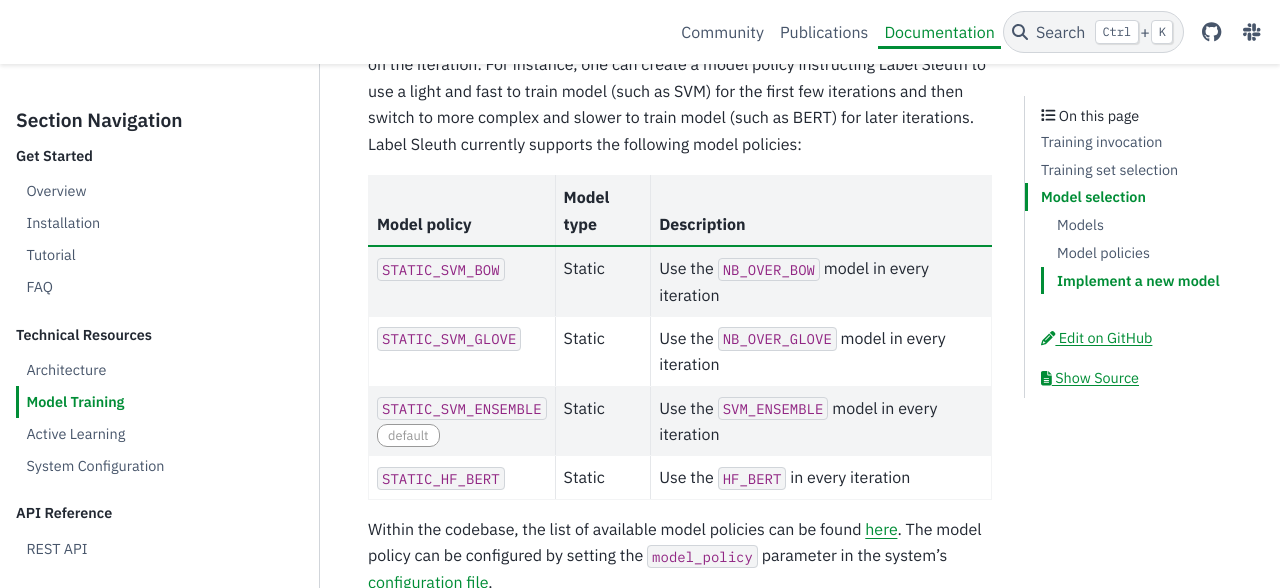
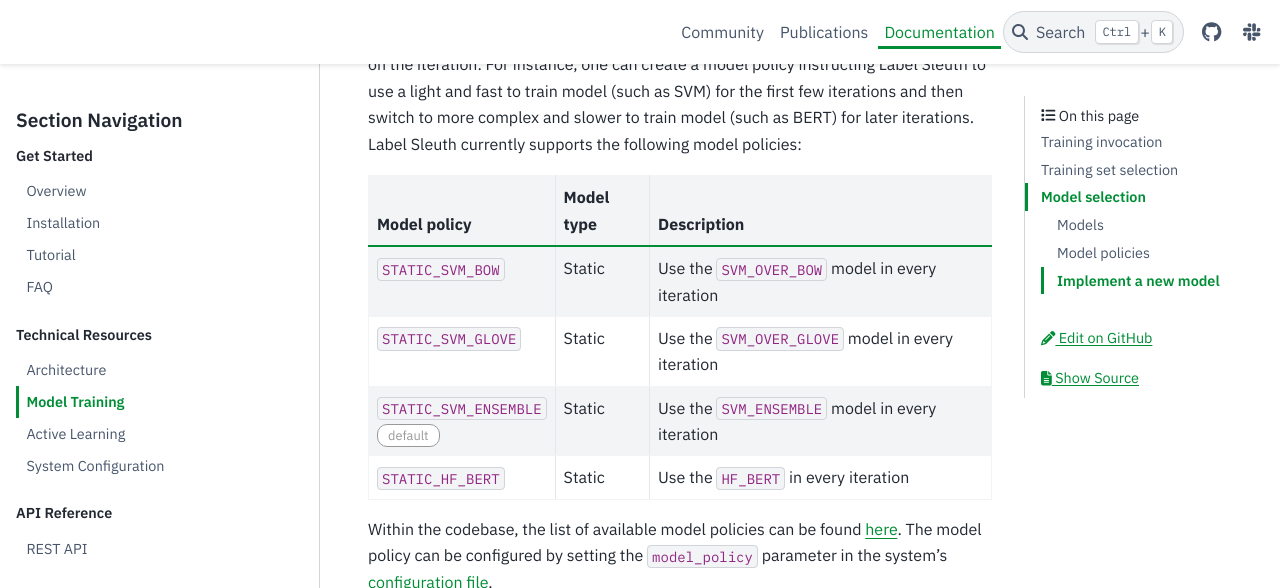
Before and after one commit to label-sleuth/label-sleuth.org, a Sphinx documentation site: the page built from docs/docs/dev/model_training.md, in a window 1280 px wide and 900 px high, scrolled down 3818 px. Shown: the top 588 px of the window. Built offline with Sphinx 7.4.7 and the PyData theme 0.15.4, drawn with Linux system fonts in a browser that asks for light colours.

Commit message:
Fix typo in model policies documentation

```diff
--- a/docs/docs/dev/model_training.md
+++ b/docs/docs/dev/model_training.md
@@ -63,8 +63,8 @@ The model architecture that is trained in each iteration is prescribed by the em
 
 | Model policy | Model type | Description |
 |---|---|---|
-| `STATIC_SVM_BOW` | Static | Use the `NB_OVER_BOW` model in every iteration |
-| `STATIC_SVM_GLOVE` | Static | Use the `NB_OVER_GLOVE` model in every iteration |
+| `STATIC_SVM_BOW` | Static | Use the `SVM_OVER_BOW` model in every iteration |
+| `STATIC_SVM_GLOVE` | Static | Use the `SVM_OVER_GLOVE` model in every iteration |
 | `STATIC_SVM_ENSEMBLE`  <br /><defvalue>default</defvalue> | Static | Use the `SVM_ENSEMBLE` model in every iteration |
 | `STATIC_HF_BERT` | Static | Use the `HF_BERT` in every iteration |
 
```
